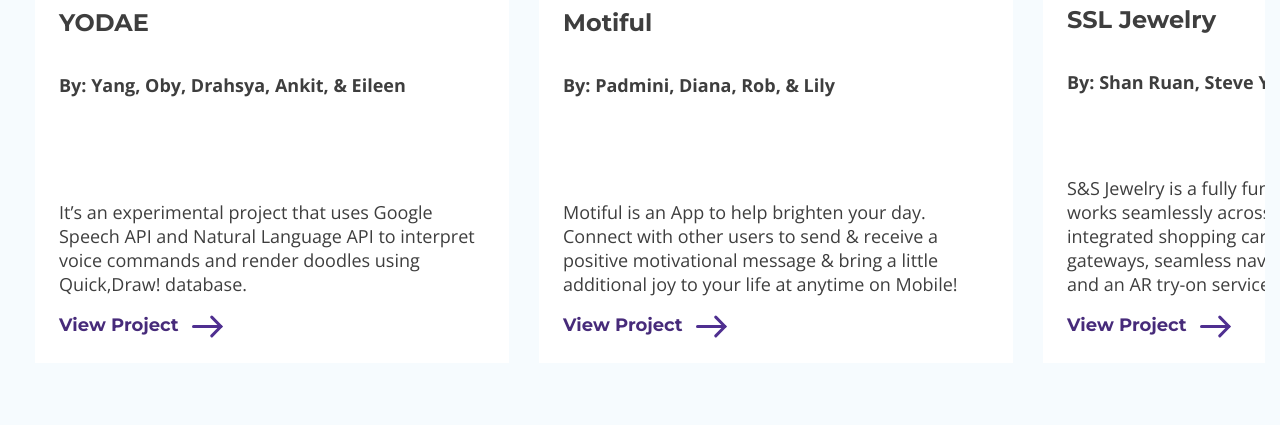
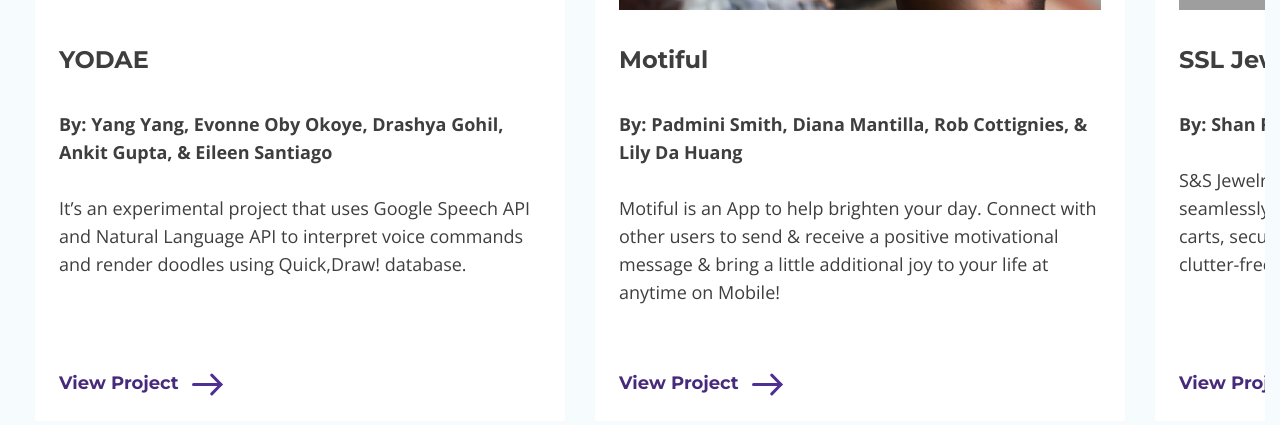
Before and after one commit to eishikahoque/gradshow2020, a Vue app: page /home in a window 1280 px wide. Shown: the part 1162-1587 px from the top of the page. Built offline with nearby package versions, Linux system fonts and the light colour scheme; grey boxes are pictures that could not be loaded.

Commit message:
Updated responsiveness for project cards & added student data to JSON file,

```diff
--- a/src/components/ProjectCard.vue
+++ b/src/components/ProjectCard.vue
@@ -96,7 +96,7 @@
 
   &__image {
     width: 100%;
-    height:350px;
+    height:360px;
     margin-bottom: 2rem;
   }
 
@@ -126,7 +126,7 @@
     &-description {
       display: flex;
       flex-direction: column;
-      margin-top: auto;
+      // margin-top: auto;
     }
   }
 
@@ -134,11 +134,15 @@
     @include text-body-md();
     // font-weight: 600;
     color: $color-black;
-    margin-bottom: 1rem;
+    margin-bottom: 1.75rem;
 
     @include media-breakpoint-down(md) {
         font-size: 16px;
     }
+  }
+
+  &__links {
+    margin-top: auto;
   }
 }
 
--- a/src/locale/components/projectCard.js
+++ b/src/locale/components/projectCard.js
@@ -5,7 +5,7 @@
             name: "YODAE",
             description: "It’s an experimental project that uses Google Speech API and Natural Language API to interpret voice commands and render doodles using Quick,Draw! database. ",
             image: "/static/images/projectImages/edited/yodae.png",
-            students: "Yang, Oby, Drahsya, Ankit, & Eileen",
+            students: "Yang Yang, Evonne Oby Okoye, Drashya Gohil, Ankit Gupta, & Eileen Santiago",
             link: "https://www.theyodae.com",
             keywords: ["app"]
         },
@@ -14,7 +14,7 @@
             name: "Motiful",
             description: "Motiful is an App to help brighten your day. Connect with other users to send & receive a positive motivational message & bring a little additional joy to your life at anytime on Mobile!",
             image: "/static/images/projectImages/edited/motiful.png",
-            students: "Padmini, Diana, Rob, & Lily",
+            students: "Padmini Smith, Diana Mantilla, Rob Cottignies, & Lily Da Huang",
             link: "https://huang23.dev.fast.sheridanc.on.ca/motiful/",
             keywords: ["app"]
         },
@@ -32,7 +32,7 @@
             name: "Project ADAO",
             description: "Project Adao is a rapid prototyping tool aiming to help reduce the early grunt-work of design. The prototype was built with Tensorflow, Teachable Machine, Vue and Vuetify components.",
             image: "/static/images/projectImages/edited/adao.png",
-            students: "Padmini, Diana, Rob, & Lily",
+            students: "Andrew Block, Drashya Gohil, Ankit Gupta, Olivia OLeary",
             link: "https://www.projectadao.com/",
             keywords: ["app"]
         },
@@ -89,7 +89,7 @@
             image: "/static/images/projectImages/edited/twostrains.png",
             students: "Padmini Smith, Olivia Oleary, Diana Mantilla, & Yang Yang",
             link: "https://www.behance.net/gallery/96570113/Tale-of-two-strains-Case-Study",
-            keywords: ["ar/vr"]
+            keywords: ["csa"]
         },
         {
             id: 11,
--- a/src/styles/mixins/typography.scss
+++ b/src/styles/mixins/typography.scss
@@ -68,7 +68,7 @@
 @mixin text-body-md {
     @include primary-base();
     font-size: 18px;
-    line-height: 24px;
+    line-height: 28px;
 
     @include media-breakpoint-down(md) {
         font-size: 16px;
--- a/src/views/Home.vue
+++ b/src/views/Home.vue
@@ -100,7 +100,7 @@
         }
       ],
       swiperOptions: {
-          slidesPerView: 1.5,
+          slidesPerView: 1.25,
           spaceBetween: 20,
           pagination: {
             el: '.swiper-pagination',
@@ -118,7 +118,7 @@
             },
             '992': {
               spaceBetween: 30,
-              slidesPerView: 2.5,
+              slidesPerView: 2.25,
             }
           }
       },
@@ -224,7 +224,7 @@
   align-content: center;
 }
 
-@include media-breakpoint-down(sm) {
+@include media-breakpoint-down(md) {
   .filteringSection {
     width: 100%;
   }
```
